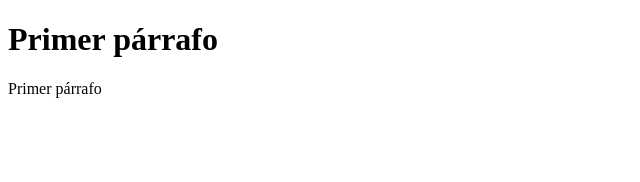
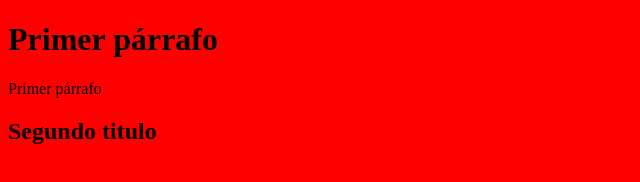
Before and after one commit to Marimerpb/1git, a plain HTML site: page index.html in a window 1280 px wide. Shown: the whole page, without its empty margins (0-640 px from the left). Drawn offline with Linux system fonts and the light colour scheme.

Commit message:
Corrección Index y Css

```diff
--- a/index.html
+++ b/index.html
@@ -5,10 +5,11 @@
     <meta http-equiv="X-UA-Compatible" content="IE=edge">
     <meta name="viewport" content="width=device-width, initial-scale=1.0">
     <title>Document</title>
-    <link rel="stylesheet" href="">
+    <link rel="stylesheet" href="/style.css">
 </head>
 <body>
     <h1>Primer párrafo</h1>
     <p>Primer párrafo</p>
+    <h2>Segundo titulo</h2>
 </body>
 </html>
--- a/style.css
+++ b/style.css
@@ -1 +1,4 @@
 /* archivo css */
+body{
+    background-color: red;
+}
```
Also changed, not shown: 1 other file.
